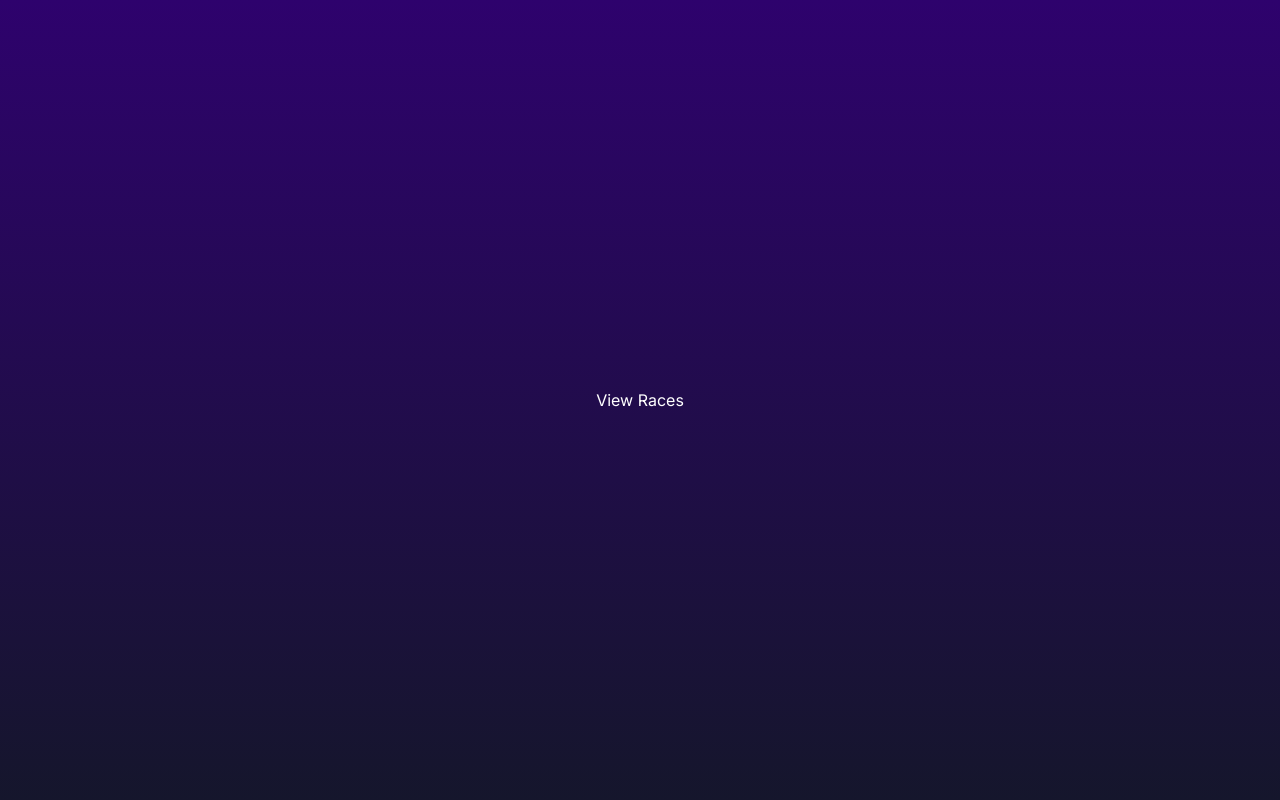
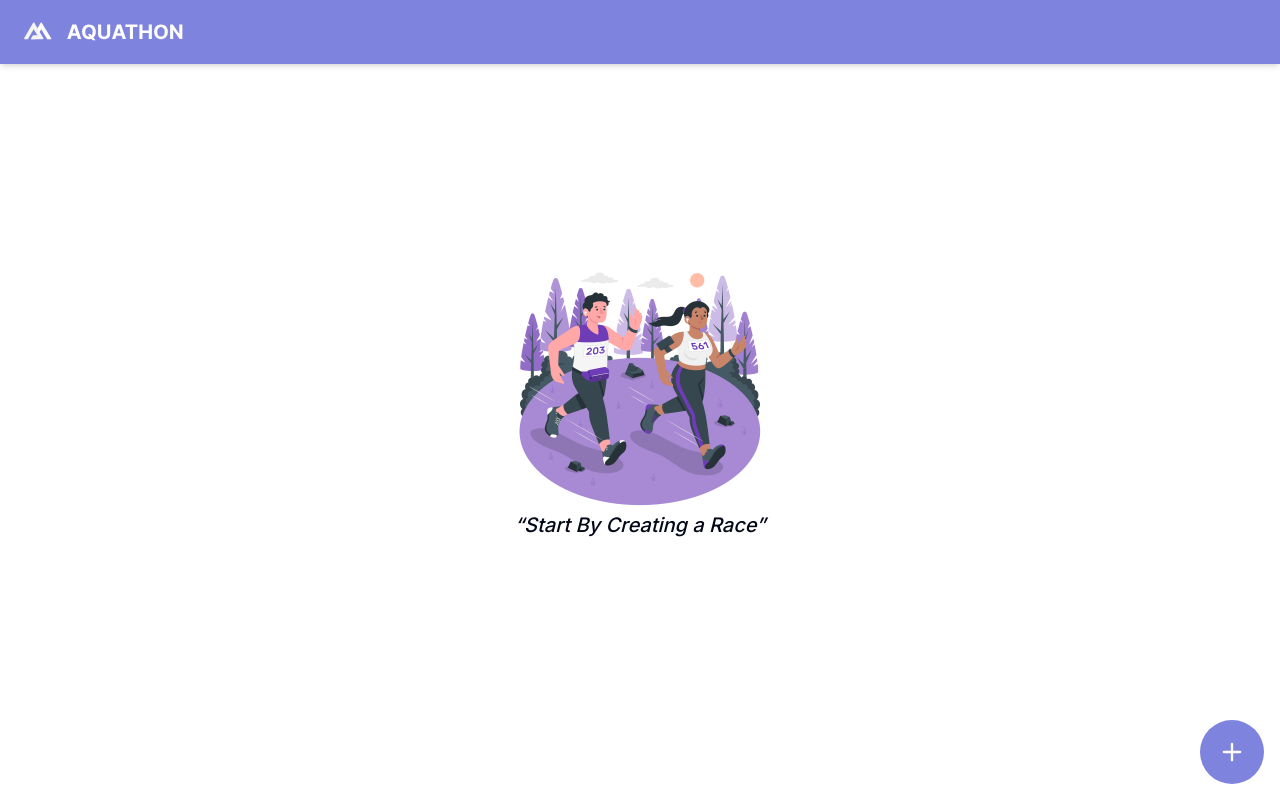
Before and after one commit to ronanpnc/AQUATHON-APP, a Next.js app in the folder aquathon_frontend/: page / in a window 1280 px wide. Built offline with nearby package versions, Linux system fonts and the light colour scheme.

Commit message:
feat: develop the empty state race views and add some new icons

```diff
--- a/aquathon_frontend/src/app/(root)/page.tsx
+++ b/aquathon_frontend/src/app/(root)/page.tsx
@@ -1,18 +1,22 @@
 'use client';
 
-import { useRouter } from 'next/navigation';
+import Image from 'next/image';
 import React from 'react';
 
+import { TopNav } from '@/components/layouts/TopNav';
+import { AddRaceButton } from '@/components/race/AddRaceButton';
+
 export default function HomePage() {
-  const router = useRouter();
-
-  const handleClick = () => {
-    router.push('/races');
-  };
-
   return (
-    <main className='flex min-h-screen flex-col items-center justify-center bg-gradient-to-b from-[#2e026d] to-[#15162c] text-white'>
-      <button onClick={handleClick}>View Races</button>
+    <main className='flex min-h-screen flex-col items-center justify-center'>
+      <TopNav />
+      <div className='items-center flex-col flex'>
+        <Image src='/assets/icons/ic_cross_race.svg' alt='Logo' width={250} height={250} className='cursor-pointer' />
+        <span className='text-xl font-medium italic'>“Start By Creating a Race”</span>
+      </div>
+      <div className='fixed bottom-4 right-4'>
+        <AddRaceButton />
+      </div>
     </main>
   );
 }
--- a/aquathon_frontend/src/components/layouts/TopNav.tsx
+++ b/aquathon_frontend/src/components/layouts/TopNav.tsx
@@ -6,10 +6,10 @@ import React from 'react';
 
 export function TopNav() {
   return (
-    <nav className='w-full bg-white shadow-md fixed top-0 left-0 right-0 z-10'>
+    <nav className='w-full bg-[#7E83DE] shadow-md fixed top-0 left-0 right-0 z-10'>
       <div className='flex items-center h-16 px-6'>
         <Link href='/' passHref>
-          <Image src='/assets/icons/ic_logo.svg' alt='Logo' width={160} height={45} className='cursor-pointer' />
+          <Image src='/assets/icons/ic_logo_text.svg' alt='Logo' width={160} height={45} className='cursor-pointer' />
         </Link>
       </div>
     </nav>
--- a/aquathon_frontend/src/components/race/AddRaceButton.tsx
+++ b/aquathon_frontend/src/components/race/AddRaceButton.tsx
@@ -6,9 +6,9 @@ export function AddRaceButton() {
     <div key='add-race-button'>
       <Link
         href='/races/create'
-        className='rounded-full h-12 w-12 border-2 border-gray-300 flex items-center justify-center shadow-md'
+        className='rounded-full h-16 w-16 flex items-center justify-center bg-[#7E83DE]'
       >
-        <Plus className='h-8 w-8' />
+        <Plus className='size-7 text-white' />
       </Link>
     </div>
   );
```
Also changed, not shown: aquathon_frontend/public/assets/icons/ic_cross_race.svg (added), aquathon_frontend/public/assets/icons/ic_logo_text.svg (added).
